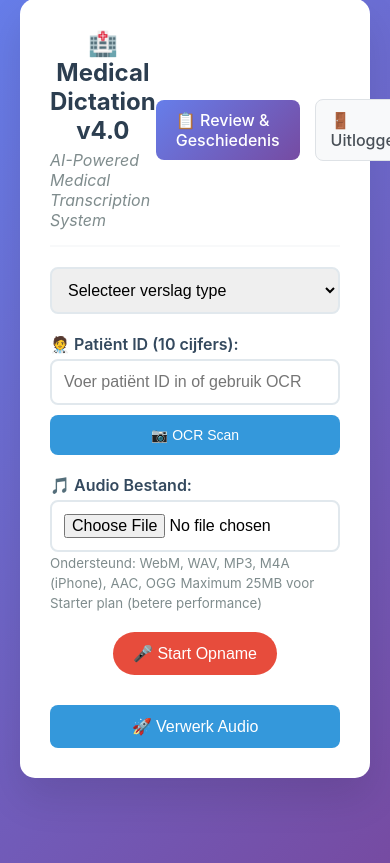
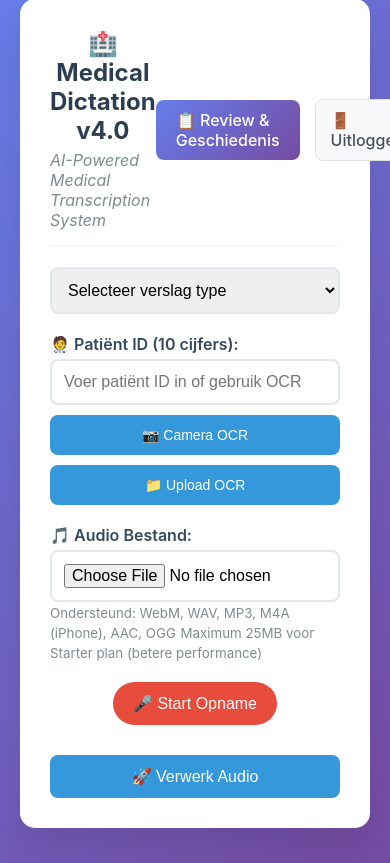
Before and after one commit to jdverbek/medical-dictation-v4, a Flask app: page / in a window 390 px wide; the page is wider, and only the part inside the window is pictured. Shown: the part 21-884 px from the top of that part. Run offline with Flask 3, Linux system fonts and the light colour scheme; the visitor is signed in with stand-in values (Sample User, id 1); some libraries are stand-ins or nearby versions.

Commit message:
🔧 FIXED: Added File Upload OCR to Correct Template
🎯 PROBLEM FIXED:
- User couldn't see the Upload OCR button
- Changes were made to wrong template file (enhanced_index_v2.html)
- App actually uses enhanced_index.html

✅ SOLUTION IMPLEMENTED:
1. CORRECT TEMPLATE UPDATED:
   - Added '📁 Upload OCR' button to enhanced_index.html
   - Blue button alongside green Camera OCR button
   - Hidden file input for image selection

2. UNIFIED OCR PROCESSING:
   - Shared processOCRImage() function for both camera and file upload
   - Uses /api/ocr-extract endpoint consistently
   - Same error handling and success messages

3. MOBILE-FRIENDLY FILE SELECTION:
   - accept='image/*' for all image formats
   - Works perfectly on iPhone Safari
   - Instant processing after file selection

🎨 UI CONSISTENCY:
- Camera OCR: Green button (📷 Camera OCR)
- File Upload OCR: Blue button (📁 Upload OCR)
- Same processing feedback for both methods
- Unified success/error messaging

🔧 TECHNICAL IMPROVEMENTS:
- Removed duplicate OCR endpoint calls
- Consistent error handling across both methods
- Better code organization with shared functions
- Proper file input handling

Now users can see both OCR options and select existing photos!

```diff
--- a/backend/templates/enhanced_index.html
+++ b/backend/templates/enhanced_index.html
@@ -548,8 +548,10 @@
                     <div class="patient-id-group">
                         <input type="text" id="patientId" name="patient_id" class="patient-id-input"
                                placeholder="Voer patiënt ID in of gebruik OCR" pattern="[0-9]{10}" maxlength="10">
-                        <button type="button" class="ocr-btn" id="ocrBtn">📷 OCR Scan</button>
+                        <button type="button" class="ocr-btn" id="ocrBtn">📷 Camera OCR</button>
+                        <button type="button" class="ocr-btn" id="fileOcrBtn" style="background: #3498db;">📁 Upload OCR</button>
                     </div>
+                    <input type="file" id="ocrFileInput" accept="image/*" style="display: none;">
                     <div id="ocrResult" class="ocr-result hidden"></div>
                 </div>
 
@@ -728,6 +730,79 @@
         }
 
         // OCR Functionality
+        const fileOcrBtn = document.getElementById('fileOcrBtn');
+        const ocrFileInput = document.getElementById('ocrFileInput');
+
+        // File Upload OCR
+        fileOcrBtn.addEventListener('click', () => {
+            ocrFileInput.click();
+        });
+
+        ocrFileInput.addEventListener('change', async (event) => {
+            const file = event.target.files[0];
+            if (!file) return;
+
+            // Show processing
+            ocrResult.className = 'ocr-result';
+            ocrResult.innerHTML = '🤖 AI analyseert afbeelding voor patiëntennummer...';
+            ocrResult.classList.remove('hidden');
+
+            try {
+                // Convert file to base64
+                const reader = new FileReader();
+                reader.onload = async (e) => {
+                    const imageData = e.target.result;
+                    await processOCRImage(imageData);
+                };
+                reader.readAsDataURL(file);
+            } catch (error) {
+                console.error('File OCR error:', error);
+                showStatus('❌ Bestand OCR fout: ' + error.message, 'error');
+            }
+        });
+
+        async function processOCRImage(imageData) {
+            try {
+                const response = await fetch('/api/ocr-extract', {
+                    method: 'POST',
+                    headers: { 'Content-Type': 'application/json' },
+                    body: JSON.stringify({ image: imageData })
+                });
+
+                const result = await response.json();
+
+                if (result.success) {
+                    // Fill patient ID field
+                    patientIdInput.value = result.patient_number;
+
+                    // Show success message with method info
+                    const method = result.method === 'openai_vision' ? '🌐 Cloud OCR' : '🔍 Local OCR';
+                    ocrResult.className = 'ocr-result';
+                    ocrResult.innerHTML = `✅ Patiëntennummer gevonden: <strong>${result.patient_number}</strong><br><small>${method}</small>`;
+                    ocrResult.classList.remove('hidden');
+
+                    showStatus(`✅ Patiëntennummer succesvol herkend via ${method}!`, 'success');
+                } else {
+                    // Show error with debug info
+                    let errorHtml = `❌ ${result.error}<br><small>${result.suggestion || ''}</small>`;
+                    if (result.debug_info) {
+                        errorHtml += `<br><details style="margin-top: 10px;"><summary>Debug Info</summary><pre style="font-size: 11px; margin: 5px 0;">${result.debug_info}</pre></details>`;
+                    }
+
+                    ocrResult.className = 'ocr-result ocr-error';
+                    ocrResult.innerHTML = errorHtml;
+                    ocrResult.classList.remove('hidden');
+
+                    showStatus('❌ OCR fout: ' + result.error, 'error');
+                }
+
+            } catch (error) {
+                console.error('OCR error:', error);
+                showStatus('❌ OCR verwerking gefaald: ' + error.message, 'error');
+            }
+        }
+
+        // Camera OCR
         ocrBtn.addEventListener('click', async () => {
             try {
                 // Check if OCR is available first
@@ -788,44 +863,11 @@
                 // Convert to base64
                 const imageData = canvas.toDataURL('image/jpeg', 0.8);
 
-                // Send to OCR endpoint
-                const response = await fetch('/ocr-patient-id', {
-                    method: 'POST',
-                    headers: {
-                        'Content-Type': 'application/json',
-                    },
-                    body: JSON.stringify({ image: imageData })
-                });
+                // Process with shared OCR function
+                await processOCRImage(imageData);
 
-                const result = await response.json();
-
-                if (result.success) {
-                    // Fill patient ID field
-                    patientIdInput.value = result.patient_number;
-
-                    // Show success message with method info
-                    const method = result.method === 'openai_vision' ? '🌐 Cloud OCR' : '🔍 Local OCR';
-                    ocrResult.className = 'ocr-result';
-                    ocrResult.innerHTML = `✅ Patiëntennummer gevonden: <strong>${result.patient_number}</strong><br><small>${method}</small>`;
-                    ocrResult.classList.remove('hidden');
-
-                    // Close camera modal
-                    closeCameraModal();
-
-                    showStatus(`✅ Patiëntennummer succesvol herkend via ${method}!`, 'success');
-                } else {
-                    // Show error with debug info
-                    let errorHtml = `❌ ${result.error}<br><small>${result.suggestion || ''}</small>`;
-                    if (result.debug_info) {
-                        errorHtml += `<br><details style="margin-top: 10px;"><summary>Debug Info</summary><pre style="font-size: 11px; margin: 5px 0;">${result.debug_info}</pre></details>`;
-                    }
-
-                    ocrResult.className = 'ocr-result ocr-error';
-                    ocrResult.innerHTML = errorHtml;
-                    ocrResult.classList.remove('hidden');
-
-                    showStatus('❌ OCR fout: ' + result.error, 'error');
-                }
+                // Close camera modal on success
+                closeCameraModal();
 
             } catch (error) {
                 console.error('OCR error:', error);
```
